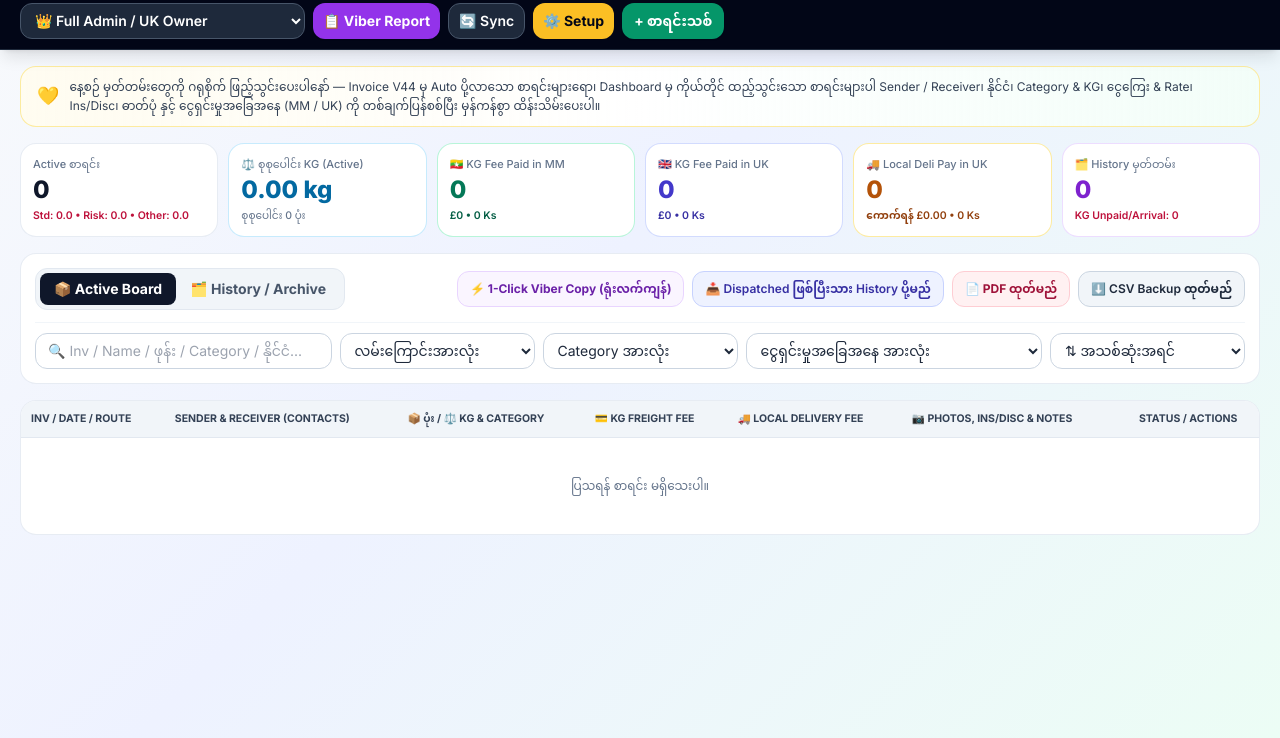
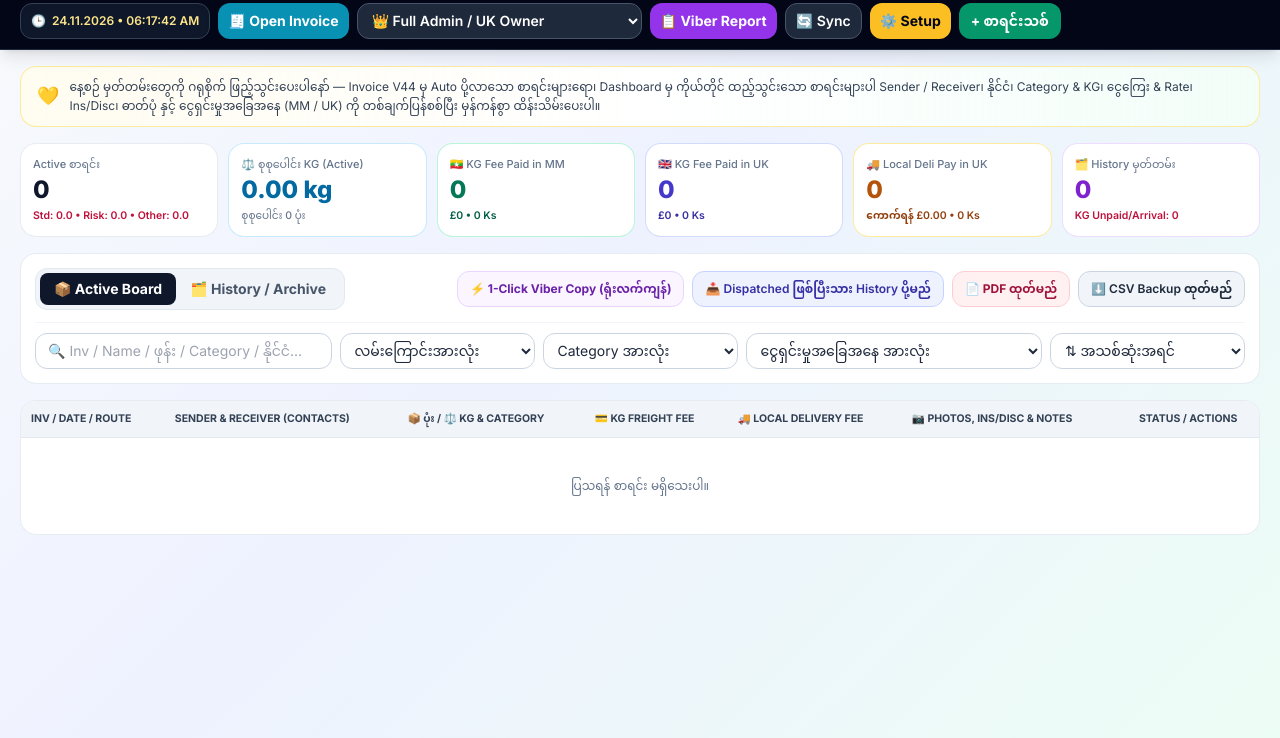
Before and after one commit to kyawyeaung989/mm-uk-ww-cargo-dashboard, a plain HTML site: page index.html in a window 1280 px wide. Shown: the part 62-800 px from the top of the page. Drawn offline with nearby package versions, Linux system fonts and the light colour scheme.

Commit message:
Update index.html

```diff
--- a/index.html
+++ b/index.html
@@ -66,6 +66,18 @@
       </div>
 
       <div class="flex items-center gap-1.5 sm:gap-2 shrink-0 flex-wrap">
+        <!-- Live Clock Badge -->
+        <div id="liveClockBadge" class="h-8 sm:h-9 bg-slate-900 border border-slate-700 text-amber-200 text-[11px] sm:text-xs rounded-xl px-2.5 font-semibold flex items-center gap-1.5 whitespace-nowrap shadow-inner">
+          <span>🕒</span>
+          <span id="liveClockText">--:--:--</span>
+        </div>
+
+        <!-- Open Invoice Button -->
+        <a href="https://kyawyeaung989.github.io/myanmar-to-worldwide-invoice/" target="_blank" rel="noopener noreferrer"
+           class="h-8 sm:h-9 bg-cyan-600 hover:bg-cyan-700 text-white text-xs sm:text-sm font-bold px-2.5 rounded-xl shadow-sm transition whitespace-nowrap inline-flex items-center gap-1">
+          🧾 Open Invoice
+        </a>
+
         <div id="roleSelectWrapper">
           <select id="roleSelect" onchange="renderAll()" class="h-8 sm:h-9 bg-slate-800 border border-slate-600 text-white text-xs sm:text-sm rounded-xl px-2.5 font-semibold focus:outline-none focus:border-amber-400">
             <option value="admin">👑 Full Admin / UK Owner</option>
@@ -509,7 +521,7 @@
               <input id="fInsured" type="checkbox" onchange="toggleInsuredAmountBox()" class="rounded text-sky-600" />
               <span>🛡️ Insured (အာမခံ ပါရှိ)</span>
             </label>
-            <div id="insuredAmountBox" class="hidden grid grid-cols-2 gap-2 pt-1">
+            <div id="insuredAmountBox" class="hidden grid-cols-2 gap-2 pt-1">
               <div>
                 <label class="block text-[10.5px] font-semibold text-slate-600 mb-0.5">ငွေကြေး</label>
                 <select id="fInsCurrency" class="w-full border border-slate-300 rounded-lg px-2 py-1 text-xs font-bold bg-white">
@@ -686,6 +698,17 @@
     let viewerResolvedUrls = [];
     let viewerIndex = 0;
     const photoMemoryCache = new Map();
+
+    function updateLiveClock() {
+      const el = document.getElementById('liveClockText');
+      if (!el) return;
+      const now = new Date();
+      const dd = String(now.getDate()).padStart(2, '0');
+      const mm = String(now.getMonth() + 1).padStart(2, '0');
+      const yyyy = now.getFullYear();
+      const timeStr = now.toLocaleTimeString([], { hour: '2-digit', minute: '2-digit', second: '2-digit' });
+      el.textContent = `${dd}.${mm}.${yyyy} • ${timeStr}`;
+    }
 
     function getLocalPhotoMap() {
       try {
@@ -2632,6 +2655,8 @@
       URL.revokeObjectURL(url);
     }
 
+    updateLiveClock();
+    setInterval(updateLiveClock, 1000);
     initFromUrlParams();
     loadFromGitHub();
   </script>
```
